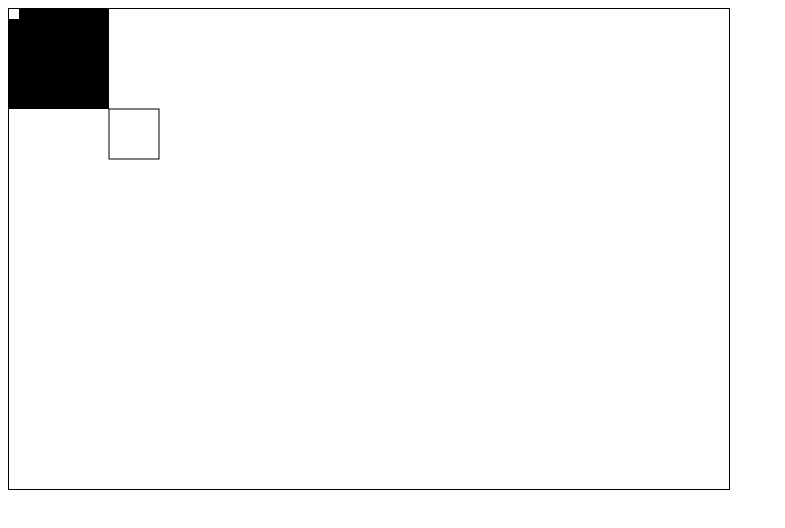
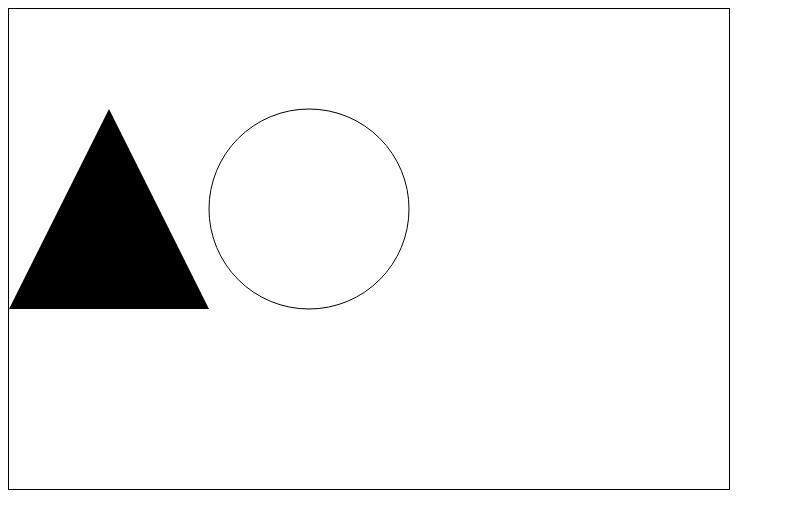
Before and after one commit to root-zero-o/HTML5-canvas-playground, a plain HTML site: page basic/index.html in a window 1280 px wide. Shown: the whole page, without its empty margins (0-785 px from the left). Drawn offline with Linux system fonts and the light colour scheme.

Commit message:
path, triangle

```diff
--- a/basic/index.html
+++ b/basic/index.html
@@ -1,4 +1,17 @@
-<canvas id="canvas" width="720" height="480" style="border:1px solid black"></canvas>
-
-
-<script src="./index.js"></script>
+<!doctype html>
+<html>
+  <head>
+    <meta charset="utf-8" />
+    <title>Canvas Playground !</title>
+    <style type="text/css">
+      canvas {
+        border: 1px solid black;
+      }
+    </style>
+  </head>
+  <body>
+    <canvas id="canvas" width="720" height="480"></canvas>
+    <script src="./index.js"></script>
+    <script src="./path.js"></script>
+    </body>
+</html>
--- a/basic/index.js
+++ b/basic/index.js
@@ -1,6 +1,9 @@
 const canvas = document.querySelector('canvas');
 const ctx = canvas.getContext('2d'); // 그리기 컨텍스트 가져오기
 
-ctx.fillRect(0, 0, 100, 100) // 사각형
-ctx.strokeRect(100, 100, 50, 50) // 직사각형 윤곽선
-ctx.clearRect(0,0, 10, 10) // 해당 부분 지우기
+// 캔버스 지원여부 검사
+if(!canvas.getContext){
+    console.log('캔버스를 지원하지 않습니다 :(')
+} else {
+    console.log('캔버스!')
+}
--- /dev/null
+++ b/basic/path.js
@@ -0,0 +1,24 @@
+// https://developer.mozilla.org/ko/docs/Web/API/Canvas_API/Tutorial/Drawing_shapes
+
+/** 경로 그리기 */
+/** 경로 그리는 단계
+ * 1. 경로 생성
+ *  - beginPath() : 하위 경로 모음 초기화
+ *  - 실제 경로가 그려지는 위치 설정
+ *  - closePath() : 도형을 닫는다 - 선택사항. fill() 호출시 자동 닫힘
+ * 2. 그리기 명령어를 사용해 경로상에 그린다
+ * 3. 경로를 렌더링하기 위해 윤곽선을 그리거나 도형 내부를 채운다
+ */
+
+/** 삼각형 */
+ctx.beginPath();
+ctx.moveTo(100, 100); // 시작점 설정
+ctx.lineTo(200, 300); // 선 그리기
+ctx.lineTo(0, 300); // 선 그리기
+ctx.fill(); // 닫으면서 도형을 채운다
+
+
+/** 스마일 */
+ctx.beginPath();
+ctx.arc(300, 200, 100, 0, Math.PI * 2, true);
+ctx.stroke();
--- /dev/null
+++ b/basic/square.js
@@ -0,0 +1,5 @@
+
+/** 직사각형 그리기 */
+ctx.fillRect(0, 0, 100, 100) // 사각형
+ctx.strokeRect(120, 120, 50, 50) // 직사각형 윤곽선
+ctx.clearRect(0,0, 10, 10) // 해당 부분 지우기
```
